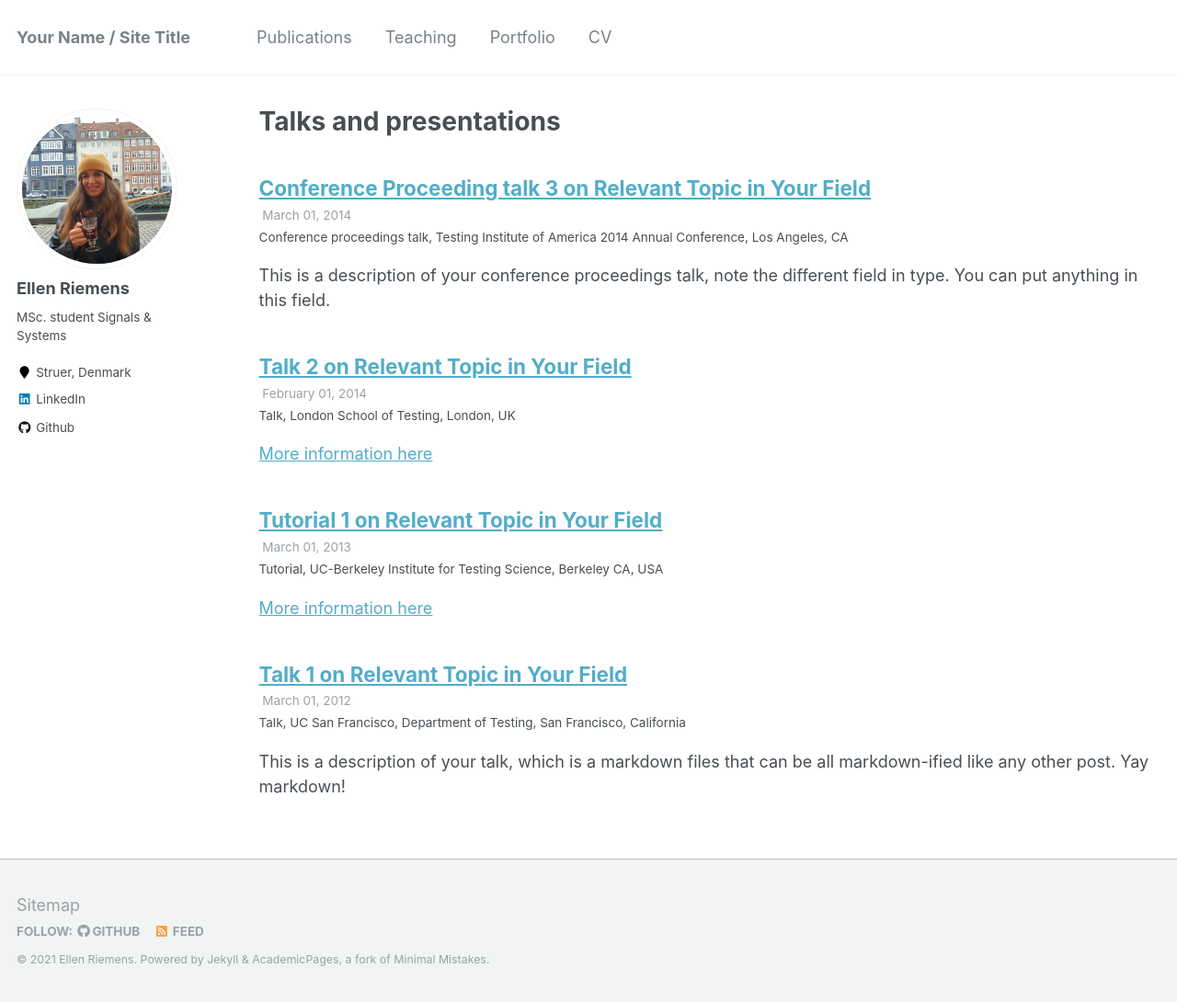
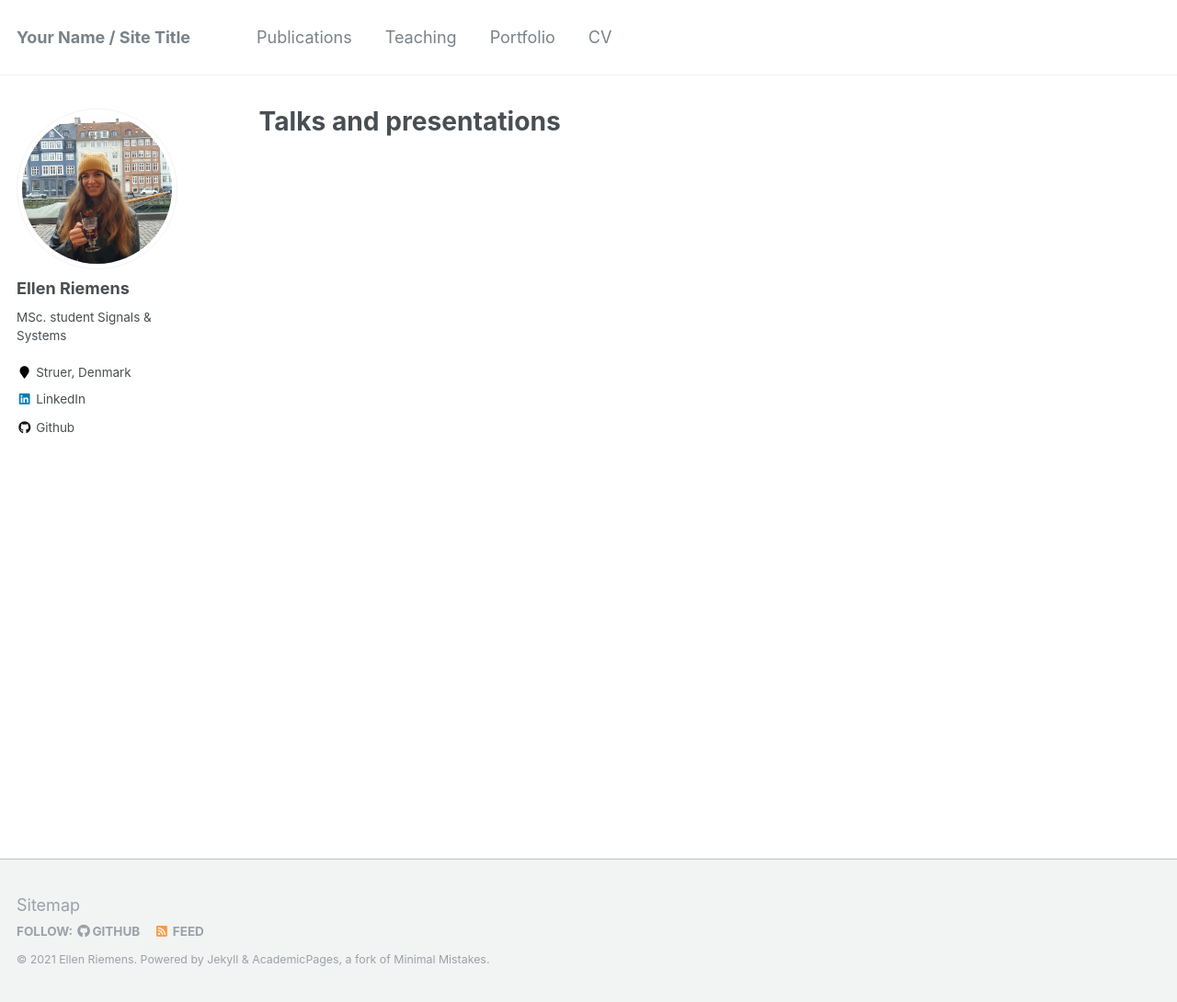
Before and after one commit to h0uter/old-portfolio, a Jekyll site: the page built from _pages/talks.html, in a window 1280 px wide and 1090 px high. Shown: the whole window at 92% size. Built offline with Jekyll 4.4.1, drawn with Linux system fonts in a browser that asks for light colours; some of the changed lines change nothing that is shown.

Commit message:
try to remove talks

```diff
--- a/_config.yml
+++ b/_config.yml
@@ -184,9 +184,9 @@ collections:
   portfolio:
     output: true
     permalink: /:collection/:path/
-  talks:
-    output: false
-    permalink: /:collection/:path/
+  # talks:
+  #   output: true
+  #   permalink: /:collection/:path/
 
 
 # Defaults
```
